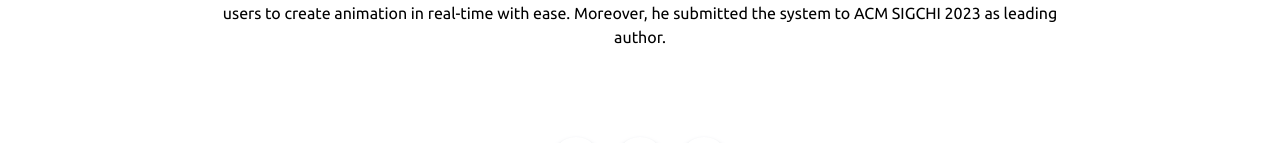
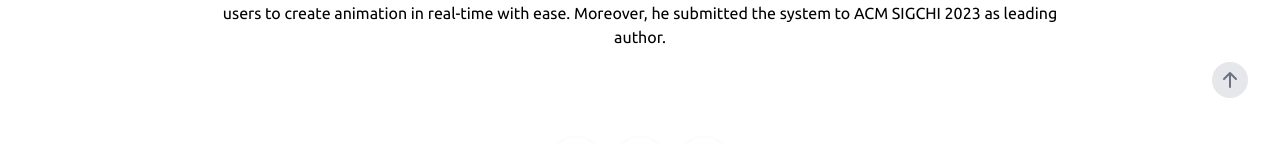
Before and after one commit to zhijie-os/next-blog, a Next.js app: page / in a window 1280 px wide. Shown: the part 670-813 px from the top of the page. Built offline with nearby package versions, Linux system fonts and the light colour scheme.

Commit message:
scroll top arrow

```diff
--- a/components/layout.tsx
+++ b/components/layout.tsx
@@ -7,10 +7,12 @@ import Navbar from './navbar'
 import Footer from './footer'
 import LinkBar from './linkbar'
 
-const name = "Zhijie Xia"
+import ScrollTop from './scrollTop'
+
 export const siteTitle = "Zhijie Xia | UCalgary"
 
 export default function Layout({ children, home }: { children: any, home: any }) {
+
     return (
         <div className="flex h-screen flex-col">
             <Head>
@@ -68,6 +70,10 @@ export default function Layout({ children, home }: { children: any, home: any })
             <main className='flex justify-center items-center p-16 mb-auto'>
                 {children}
             </main>
+
+            <ScrollTop></ScrollTop>
+
+
             {/* {!home && (
                 <div >
                     <Link href="/">← Back to home</Link>
--- /dev/null
+++ b/components/scrollTop.jsx
@@ -0,0 +1,21 @@
+export default function ScrollTop() {
+    const handleScrollTop = () => {
+        window.scrollTo({ top: 0 })
+    }
+
+    return (
+        <button
+            aria-label="Scroll To Top"
+            type="button"
+            onClick={handleScrollTop}
+            className="rounded-full fixed z-50 right-8 bottom-8 bg-gray-200 p-2 text-gray-500 transition-all hover:bg-gray-300 dark:bg-gray-700 dark:text-gray-400 dark:hover:bg-gray-600"
+        >
+            <svg className="h-5 w-5" viewBox="0 0 20 20" fill="currentColor">
+                <path
+                    fillRule="evenodd"
+                    d="M3.293 9.707a1 1 0 010-1.414l6-6a1 1 0 011.414 0l6 6a1 1 0 01-1.414 1.414L11 5.414V17a1 1 0 11-2 0V5.414L4.707 9.707a1 1 0 01-1.414 0z"
+                    clipRule="evenodd"
+                />
+            </svg>
+        </button>);
+}
```
